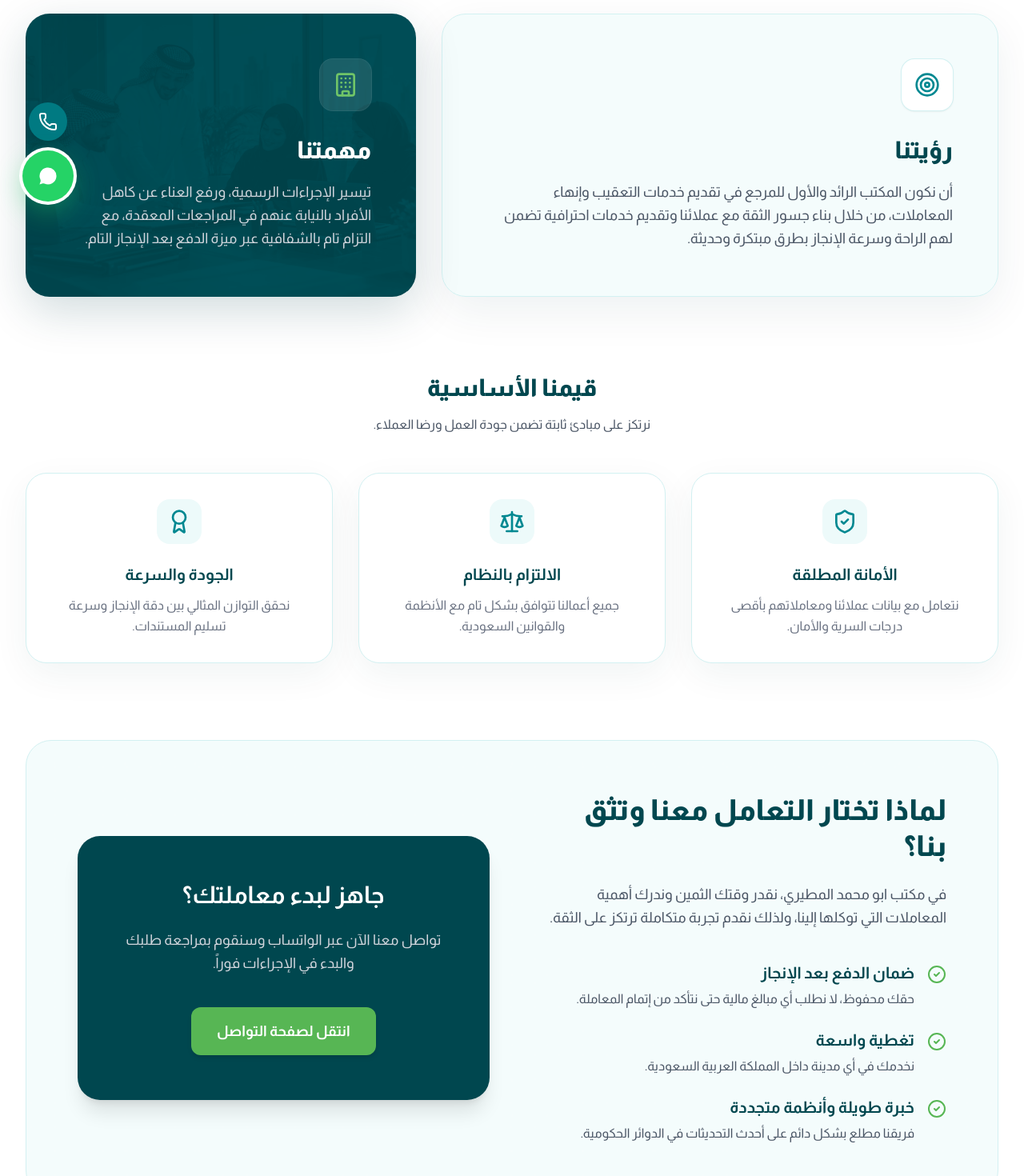
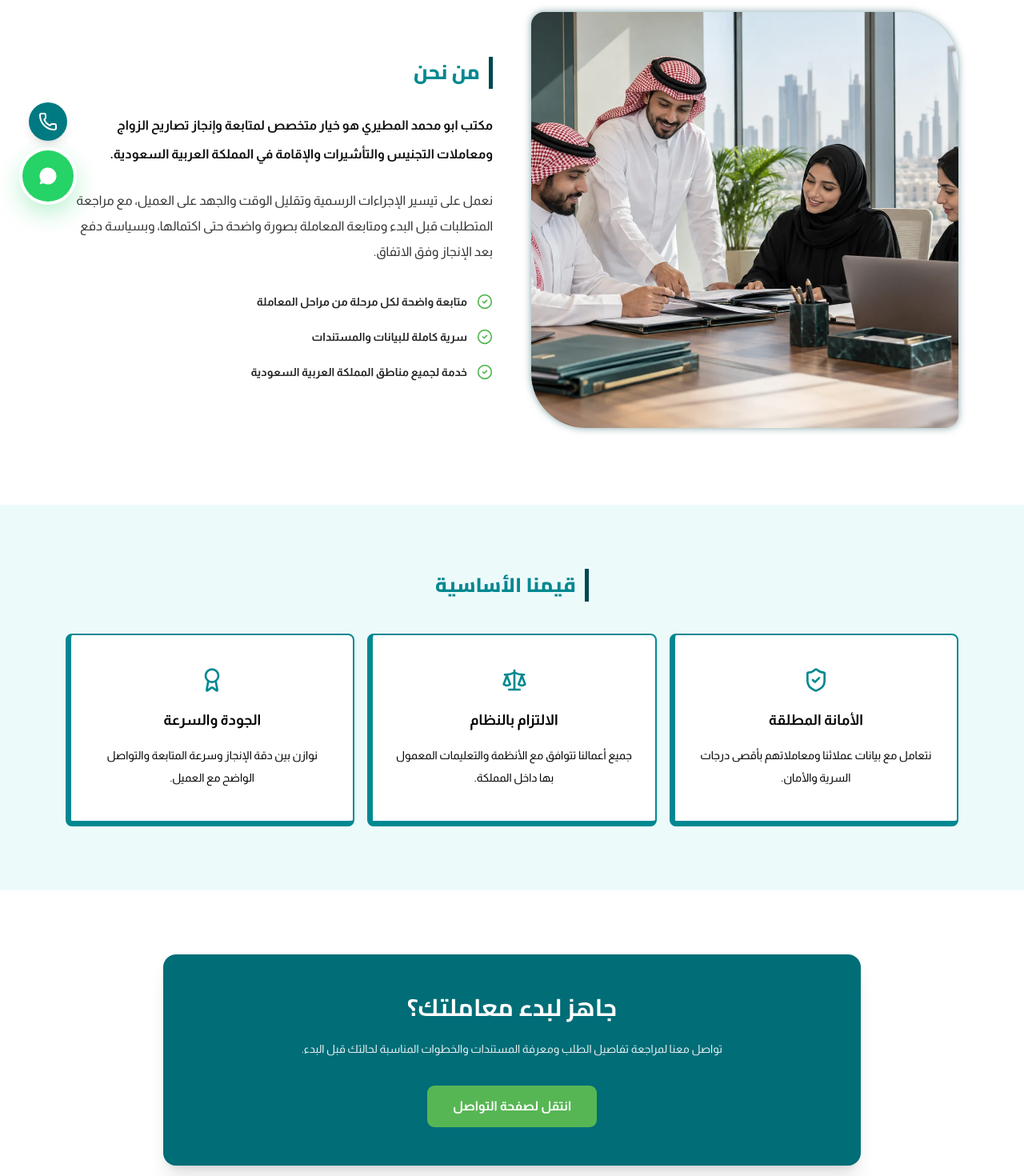
Before and after one commit to AhmedZakaria14/khadmatrasmya, a Next.js app: page /about in a window 1280 px wide. Shown: the part 520-1990 px from the top of the page at 80% size. Built offline with nearby package versions, Linux system fonts and the light colour scheme.

Commit message:
Restyle about page to reference theme

```diff
--- a/app/about/page.tsx
+++ b/app/about/page.tsx
@@ -1,5 +1,6 @@
-import { ShieldCheck, CheckCircle2, Building, Target, Scale, Award } from 'lucide-react';
+import Image from 'next/image';
 import Link from 'next/link';
+import { Award, CheckCircle2, Scale, ShieldCheck } from 'lucide-react';
 import ScrollReveal from '@/components/ScrollReveal';
 import Breadcrumbs from '@/components/Breadcrumbs';
 import JsonLd from '@/components/JsonLd';
@@ -10,6 +11,24 @@ export const metadata = createPageMetadata({
   description: 'تعرف على خبرة مكتب ابو محمد المطيري في متابعة تصاريح الزواج ومعاملات التجنيس والتأشيرات داخل السعودية، مع الالتزام والسرية والدفع بعد الإنجاز.',
   path: '/about',
 });
+
+const values = [
+  {
+    icon: ShieldCheck,
+    title: 'الأمانة المطلقة',
+    description: 'نتعامل مع بيانات عملائنا ومعاملاتهم بأقصى درجات السرية والأمان.',
+  },
+  {
+    icon: Scale,
+    title: 'الالتزام بالنظام',
+    description: 'جميع أعمالنا تتوافق مع الأنظمة والتعليمات المعمول بها داخل المملكة.',
+  },
+  {
+    icon: Award,
+    title: 'الجودة والسرعة',
+    description: 'نوازن بين دقة الإنجاز وسرعة المتابعة والتواصل الواضح مع العميل.',
+  },
+];
 
 export default function AboutPage() {
   const pageJsonLd = {
@@ -25,122 +44,92 @@ export default function AboutPage() {
   };
 
   return (
-    <div className="min-h-screen overflow-hidden bg-white py-16 font-sans lg:py-24">
-      <div className="max-w-7xl mx-auto px-4 sm:px-6 lg:px-8">
-        <Breadcrumbs items={[{ name: 'الرئيسية', path: '/' }, { name: 'من نحن', path: '/about' }]} />
+    <div className="bg-white font-sans">
       <JsonLd data={pageJsonLd} />
 
-        {/* Header */}
-        <ScrollReveal direction="up" duration={0.6} className="mx-auto mb-20 max-w-3xl text-center">
-          <span className="section-kicker mb-6">
-            تعرف علينا
-          </span>
-          <h1 className="mb-6 text-4xl font-black tracking-tight text-primary-900 md:text-5xl lg:text-6xl">
-            عن مكتب <span className="text-primary-500">ابو محمد المطيري</span>
-          </h1>
-          <p className="text-lg md:text-xl text-gray-600 font-medium leading-relaxed">
-            مكتب ابو محمد المطيري هو خيارك الأمثل لإنهاء كافّة الخدمات والمعاملات الرسمية والحكومية في المملكة العربية السعودية بسرعة، دقة، وموثوقية عالية مع التزام راسخ بالشفافية.
+      <section className="ingaz-page-hero py-14 text-white lg:py-20">
+        <div className="mx-auto max-w-[1180px] px-4 sm:px-6 lg:px-8">
+          <Breadcrumbs items={[{ name: 'الرئيسية', path: '/' }, { name: 'من نحن', path: '/about' }]} />
+          <div className="mx-auto mt-8 max-w-3xl text-center">
+            <h1 className="font-display mb-5 text-4xl font-extrabold text-white md:text-5xl">عن مكتب ابو محمد المطيري</h1>
+            <p className="text-base font-normal leading-8 text-white/90 md:text-lg">
+              خبرة في متابعة المعاملات الرسمية داخل المملكة، مع وضوح في الإجراءات وحرص على السرية والدقة وسرعة الإنجاز.
             </p>
+          </div>
+        </div>
+      </section>
+
+      <section className="py-16 lg:py-24">
+        <div className="mx-auto grid max-w-[1180px] gap-12 px-4 sm:px-6 lg:grid-cols-2 lg:items-center lg:px-8">
+          <ScrollReveal direction="right" duration={0.75} className="relative min-h-[380px] sm:min-h-[520px]">
+            <Image
+              src="/images/sections/about-saudi-team.webp"
+              alt="خبرة مكتب ابو محمد المطيري"
+              fill
+              sizes="(max-width: 1024px) 100vw, 50vw"
+              className="ingaz-about-image object-cover"
+            />
           </ScrollReveal>
 
-        {/* Vision & Mission Bento Grid */}
-        <div className="grid md:grid-cols-12 gap-8 mb-24">
-          <ScrollReveal direction="right" duration={0.8} className="group relative h-full rounded-[30px] border border-primary-100 bg-primary-50/60 p-10 shadow-[0_18px_55px_rgba(8,63,70,.07)] md:col-span-12 md:p-14 lg:col-span-7">
-            <div className="relative z-10">
-              <div className="mb-8 flex h-16 w-16 items-center justify-center rounded-2xl bg-white shadow-sm ring-1 ring-primary-100">
-                <Target className="h-8 w-8 text-primary-500" />
-              </div>
-              <h2 className="text-3xl font-extrabold text-primary-900 mb-5">رؤيتنا</h2>
-              <p className="text-gray-600 text-lg leading-relaxed font-medium">
-                أن نكون المكتب الرائد والأول للمرجع في تقديم خدمات التعقيب وإنهاء المعاملات، من خلال بناء جسور الثقة مع عملائنا وتقديم خدمات احترافية تضمن لهم الراحة وسرعة الإنجاز بطرق مبتكرة وحديثة.
+          <ScrollReveal direction="left" duration={0.75}>
+            <h2 className="section-kicker mb-7">من نحن</h2>
+            <p className="mb-6 text-base font-bold leading-9 text-[#0e0e0e]">
+              مكتب ابو محمد المطيري هو خيار متخصص لمتابعة وإنجاز تصاريح الزواج ومعاملات التجنيس والتأشيرات والإقامة في المملكة العربية السعودية.
             </p>
-            </div>
-          </ScrollReveal>
-
-          <ScrollReveal direction="left" duration={0.8} className="relative h-full overflow-hidden rounded-[30px] bg-primary-900 p-10 text-white shadow-[0_18px_55px_rgba(8,63,70,.18)] md:col-span-12 md:p-14 lg:col-span-5">
-            <div className="absolute inset-0 bg-[url('/images/sections/about-saudi-team.webp')] bg-cover bg-center opacity-10 mix-blend-overlay grayscale"></div>
-            <div className="relative z-10 h-full flex flex-col justify-center">
-              <div className="mb-8 flex h-16 w-16 items-center justify-center rounded-2xl bg-white/10 ring-1 ring-white/15">
-                <Building className="h-8 w-8 text-accent-400" />
-              </div>
-              <h2 className="text-3xl font-extrabold mb-5 text-white">مهمتنا</h2>
-              <p className="text-gray-300 text-lg leading-relaxed font-medium">
-                تيسير الإجراءات الرسمية، ورفع العناء عن كاهل الأفراد بالنيابة عنهم في المراجعات المعقدة، مع التزام تام بالشفافية عبر ميزة الدفع بعد الإنجاز التام.
+            <p className="mb-8 text-base font-normal leading-8 text-[#333]">
+              نعمل على تيسير الإجراءات الرسمية وتقليل الوقت والجهد على العميل، مع مراجعة المتطلبات قبل البدء ومتابعة المعاملة بصورة واضحة حتى اكتمالها، وبسياسة دفع بعد الإنجاز وفق الاتفاق.
             </p>
-            </div>
-          </ScrollReveal>
-        </div>
-
-        {/* Values Section */}
-        <div className="mb-24">
-           <ScrollReveal direction="up" duration={0.6} className="text-center mb-12">
-             <h2 className="text-3xl font-extrabold text-primary-900 mb-4">قيمنا الأساسية</h2>
-             <p className="text-gray-600 font-medium">نرتكز على مبادئ ثابتة تضمن جودة العمل ورضا العملاء.</p>
-           </ScrollReveal>
-
-           <div className="grid sm:grid-cols-3 gap-8">
+            <ul className="space-y-4">
               {[
-               { icon: <ShieldCheck className="h-8 w-8 text-primary-500" />, title: 'الأمانة المطلقة', desc: 'نتعامل مع بيانات عملائنا ومعاملاتهم بأقصى درجات السرية والأمان.' },
-               { icon: <Scale className="h-8 w-8 text-primary-500" />, title: 'الالتزام بالنظام', desc: 'جميع أعمالنا تتوافق بشكل تام مع الأنظمة والقوانين السعودية.' },
-               { icon: <Award className="h-8 w-8 text-primary-500" />, title: 'الجودة والسرعة', desc: 'نحقق التوازن المثالي بين دقة الإنجاز وسرعة تسليم المستندات.' },
-             ].map((val, i) => (
-                <ScrollReveal key={i} direction="up" delay={i * 0.15} duration={0.7}>
-                  <div className="h-full rounded-[26px] border border-primary-100 bg-white p-8 text-center shadow-[0_14px_45px_rgba(8,63,70,.06)] transition duration-300 hover:-translate-y-1 hover:border-primary-300">
-                     <div className="mb-6 inline-flex h-14 w-14 items-center justify-center rounded-2xl bg-primary-50">
-                       {val.icon}
-                     </div>
-                     <h3 className="text-xl font-bold text-primary-900 mb-3">{val.title}</h3>
-                     <p className="text-gray-500 font-medium leading-relaxed">{val.desc}</p>
-                  </div>
-                </ScrollReveal>
-             ))}
-           </div>
-        </div>
-
-        {/* Why Us? */}
-        <ScrollReveal direction="up" duration={0.8} className="soft-grid relative overflow-hidden rounded-[32px] border border-primary-100 bg-primary-50/60 p-8 md:p-16">
-          <div className="relative z-10 flex flex-col lg:flex-row gap-16 items-center">
-            <div className="lg:w-1/2">
-              <h2 className="text-3xl md:text-4xl font-extrabold mb-6 text-primary-900 leading-tight">لماذا تختار التعامل معنا وتثق بنا؟</h2>
-              <p className="text-gray-600 text-lg mb-10 font-medium leading-relaxed">
-                في مكتب ابو محمد المطيري، نقدر وقتك الثمين وندرك أهمية المعاملات التي توكلها إلينا، ولذلك نقدم تجربة متكاملة ترتكز على الثقة.
-              </p>
-
-              <ul className="space-y-6">
-                {[
-                  { title: 'ضمان الدفع بعد الإنجاز', desc: 'حقك محفوظ، لا نطلب أي مبالغ مالية حتى نتأكد من إتمام المعاملة.' },
-                  { title: 'تغطية واسعة', desc: 'نخدمك في أي مدينة داخل المملكة العربية السعودية.' },
-                  { title: 'خبرة طويلة وأنظمة متجددة', desc: 'فريقنا مطلع بشكل دائم على أحدث التحديثات في الدوائر الحكومية.' },
-                ].map((item, i) => (
-                  <li key={i} className="flex items-start gap-4">
-                    <div className="mt-1 shrink-0">
-                      <CheckCircle2 className="h-6 w-6 text-accent-500" />
-                    </div>
-                    <div>
-                      <h3 className="text-xl font-bold text-primary-900 mb-1.5">{item.title}</h3>
-                      <p className="text-gray-600 font-medium leading-relaxed">{item.desc}</p>
-                    </div>
+                'متابعة واضحة لكل مرحلة من مراحل المعاملة',
+                'سرية كاملة للبيانات والمستندات',
+                'خدمة لجميع مناطق المملكة العربية السعودية',
+              ].map((item) => (
+                <li key={item} className="flex items-start gap-3 text-sm font-bold leading-7 text-[#222]">
+                  <CheckCircle2 className="mt-1 h-5 w-5 shrink-0 text-accent-500" />
+                  {item}
                 </li>
               ))}
             </ul>
+          </ScrollReveal>
         </div>
+      </section>
 
-            <div className="relative flex w-full flex-col justify-center rounded-[28px] bg-primary-900 p-10 text-center shadow-xl md:p-14 lg:w-1/2">
-               <div className="relative z-10">
-                 <h3 className="text-2xl md:text-3xl font-bold text-white mb-6">جاهز لبدء معاملتك؟</h3>
-                 <p className="text-gray-300 mb-10 text-lg font-medium leading-relaxed">تواصل معنا الآن عبر الواتساب وسنقوم بمراجعة طلبك والبدء في الإجراءات فوراً.</p>
-                 <Link
-                    href="/contact"
-                    className="inline-flex w-full items-center justify-center gap-2 rounded-xl bg-accent-500 px-8 py-4 text-lg font-bold text-white shadow-md transition-all duration-200 hover:bg-accent-600 hover:shadow-lg active:scale-[0.98] md:w-auto"
-                 >
+      <section className="bg-primary-50 py-16 lg:py-20">
+        <div className="mx-auto max-w-[1180px] px-4 sm:px-6 lg:px-8">
+          <div className="mb-10 flex justify-center">
+            <h2 className="section-kicker">قيمنا الأساسية</h2>
+          </div>
+          <div className="grid gap-4 md:grid-cols-3">
+            {values.map((value, index) => {
+              const Icon = value.icon;
+              return (
+                <ScrollReveal key={value.title} direction="up" delay={index * 0.1} duration={0.6} className="h-full">
+                  <article className="ingaz-feature-card flex h-full flex-col items-center px-7 py-10 text-center">
+                    <Icon className="mb-5 h-8 w-8 text-primary-500" />
+                    <h3 className="mb-4 text-lg font-bold text-black">{value.title}</h3>
+                    <p className="text-sm font-normal leading-7 text-black">{value.description}</p>
+                  </article>
+                </ScrollReveal>
+              );
+            })}
+          </div>
+        </div>
+      </section>
+
+      <section className="py-16 lg:py-20">
+        <div className="mx-auto max-w-[920px] px-4 text-center sm:px-6">
+          <div className="rounded-[16px] bg-primary-700 px-7 py-12 text-white shadow-xl sm:px-12">
+            <h2 className="font-display mb-5 text-3xl font-bold text-white">جاهز لبدء معاملتك؟</h2>
+            <p className="mx-auto mb-8 max-w-2xl text-sm leading-7 text-white/90">
+              تواصل معنا لمراجعة تفاصيل الطلب ومعرفة المستندات والخطوات المناسبة لحالتك قبل البدء.
+            </p>
+            <Link href="/contact" className="ingaz-button inline-block bg-accent-500 px-8 py-3.5 font-bold text-white hover:bg-accent-600">
               انتقل لصفحة التواصل
             </Link>
           </div>
         </div>
-          </div>
-        </ScrollReveal>
-
-      </div>
+      </section>
     </div>
   );
 }
```
Lines whose indentation alone changed are shown as unchanged.
